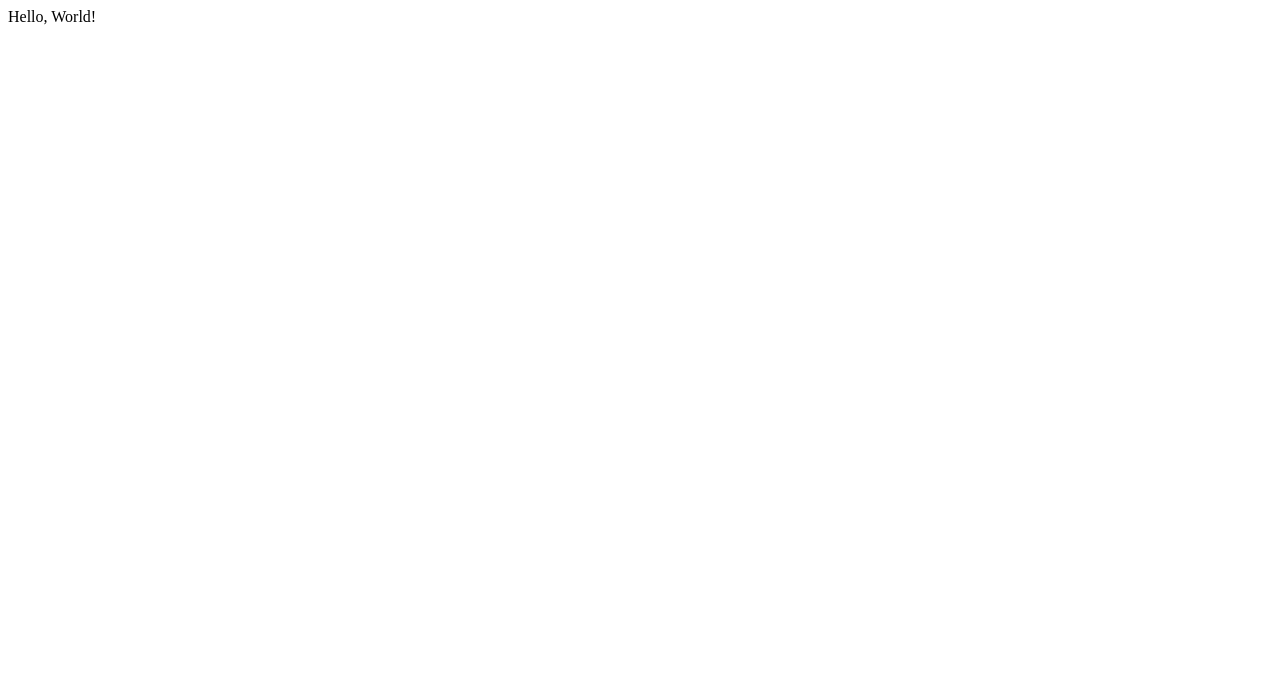
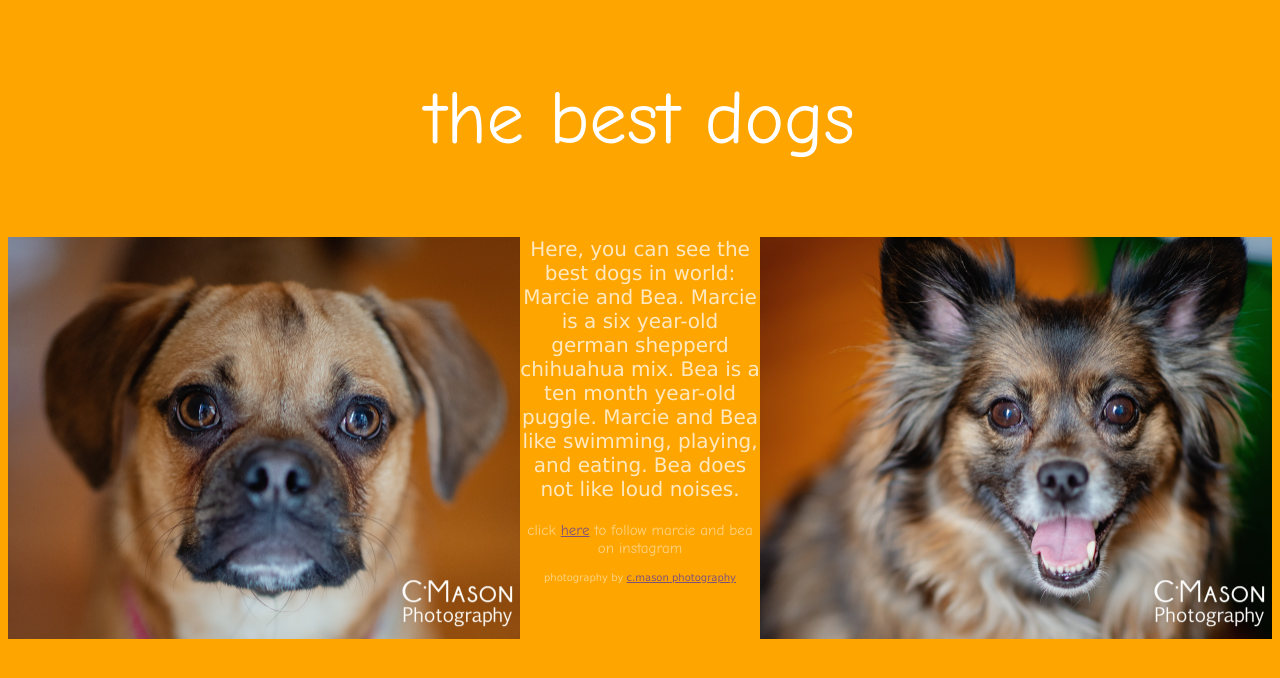
Before and after one commit to owithersmarn/owithersmarn.github.io, a plain HTML site: page index.html in a window 1280 px wide. Drawn offline with Linux system fonts and the light colour scheme.

Commit message:
kind of know what's happening

```diff
--- a/index.html
+++ b/index.html
@@ -1,10 +1,23 @@
  <!DOCTYPE HTML>
+ <link rel="stylesheet" href="style.css">
  <html>
         <head>
-                <meta charset="utf-8">
-                <title>Hello, World!</title>
+            <meta charset="utf-8">
+            <title>Title</title>
         </head>
+            <body>
+            <p class="a">the best dogs</p>
+            </body>
         <body>
-                Hello, World!
+            <img src="marcie.jpg" alt="Marcie" height="402.25" width="512" align="right">
+            <img src="bea.jpg" alt="Bea" height="402.25" width="512" align="left">
+               <p class="b">
+                   Here, you can see the best dogs in world: Marcie and Bea. Marcie is a six year-old german shepperd chihuahua mix.
+                   Bea is a ten month year-old puggle. Marcie and Bea like swimming, playing, and eating. Bea does not like loud noises.
+               </p>
+        </body>
+        <body>
+        <p class="c">click <a href="https://www.instagram.com/bea_bea_ate/">here</a> to follow marcie and bea on instagram</p>
+        <p class="d">photography by <a href="https://www.facebook.com/cmasonphotography/">c.mason photography</a></p>
         </body>
  </html>
--- /dev/null
+++ b/style.css
@@ -0,0 +1,33 @@
+body {
+    background-color: orange;
+    }
+
+p.a{
+    font-family: "Comic Sans MS", cursive, sans-serif;
+    font-size: 75px;
+    color: white;
+    text-align: center;
+   }
+
+p.b{
+    font-family:Verdana, Geneva, sans-serif;
+    font-size: 20px;
+    color: white;
+    text-align: center;
+    opacity:0.75;
+    }
+
+p.c{
+    font-family:"Comic Sans MS", cursive, sans-serif;
+    font-size: 15px;
+    color: white;
+    text-align: center;
+    opacity:0.5;
+    }
+p.d{
+    font-family:Verdana, Geneva, sans-serif;
+    font-size: 10px;
+    color: white;
+    text-align: center;
+    opacity:0.5;
+    }
```
Also changed, not shown: bea.jpg (added), marcie.jpg (added), oliver.jpg (added).
